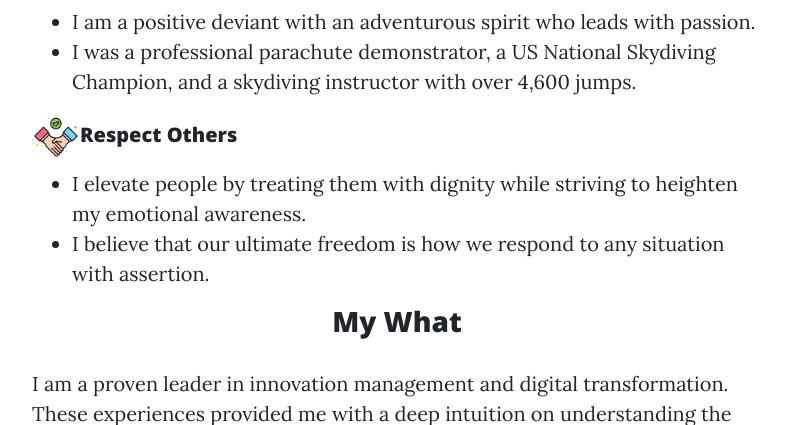
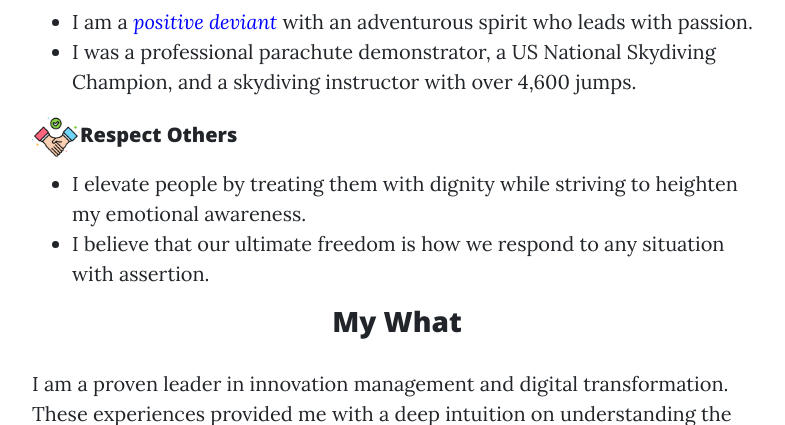
Before and after one commit to alexmaccalman/mywebsite, a Flask app: page / in a window 1280 px wide. Shown: the part 1528-1953 px from the top of the page, without its empty margins (243-1028 px from the left). Run offline with Flask 2, Linux system fonts and the light colour scheme; some libraries are stand-ins or nearby versions.

Commit message:
added hyperlink

```diff
--- a/app/templates/index.html
+++ b/app/templates/index.html
@@ -58,7 +58,7 @@
         </ul>
         <h5><img src="static/img/energy.png"/>Bring Energy</h5>
         <ul>
-          <li>I am a positive deviant with an adventurous spirit who leads with passion.</li>
+          <li>I am a <a style="color: blue" href="https://positivepsychology.com/positive-deviance/" target="_blank"><em>positive deviant</em> </a> with an adventurous spirit who leads with passion.</li>
            <li>I was a professional parachute demonstrator, a US National Skydiving Champion, and a skydiving instructor with over 4,600 jumps.</li>
         </ul>
         <h5><img src="static/img/respect.png"/>Respect Others</h5>
```
